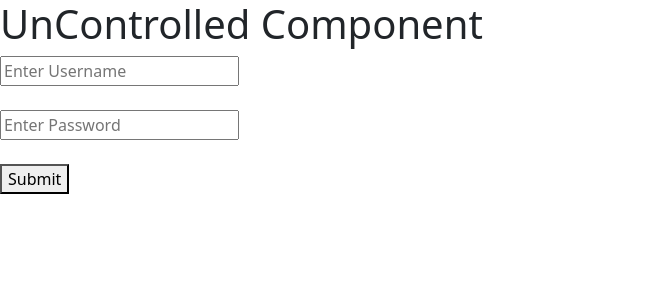
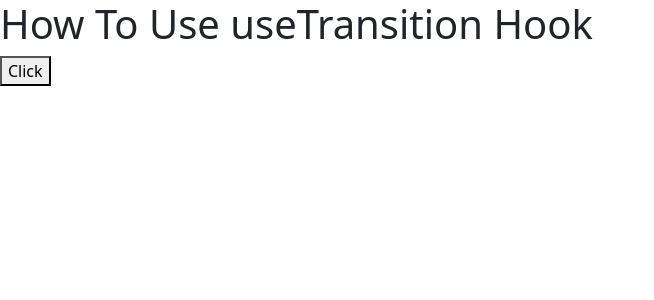
Before and after one commit to Hiii111/-react-code, a React (Vite) app: page / in a window 1280 px wide. Shown: the top 300 px of the page, without its empty margins (0-654 px from the left). Built offline with nearby package versions, Linux system fonts and the light colour scheme.

Commit message:
usetransition

```diff
--- a/src/App.jsx
+++ b/src/App.jsx
@@ -117,11 +117,12 @@ import NestedLoop from "./NestedLoop";
 import ExternalCss from "./externalCss";
 import ReactBootstrap from "./ReactBootrap";
 import UncontrolledComponent from "./uncontrolledComponent";
+import UseTransition from "./UseTransition";
 
 function App(){
   return(
     <div>
-      <UncontrolledComponent />
+      <UseTransition />
     </div>
   )
 }
--- /dev/null
+++ b/src/UseTransition.jsx
@@ -0,0 +1,41 @@
+import React, { useTransition } from 'react';
+
+export default function UseTransition() {
+  const [pending, setTransition] = useTransition();
+
+  const handleButton = () => {
+    setTransition(async () => {
+      await new Promise((res) => setTimeout(res, 5000));
+    });
+  };
+
+  return (
+    <div>
+      <h1>How To Use useTransition Hook</h1>
+
+      {pending && (
+        <div style={{
+          position: 'fixed',
+          top: 0, left: 0,
+          width: '100vw',
+          height: '100vh',
+          backgroundColor: 'rgba(255, 255, 255, 0.8)',
+          display: 'flex',
+          alignItems: 'center',
+          justifyContent: 'center',
+          zIndex: 9999
+        }}>
+          <img
+            src="https://media.tenor.com/kWFpqjRHjJEAAAAM/delete-this-message.gif"
+            style={{ width: '80px' }}
+            alt="Loading..."
+          />
+        </div>
+      )}
+
+      <button disabled={pending} onClick={handleButton}>
+        {pending ? 'Click...' : 'Click'}
+      </button>
+    </div>
+  );
+}
```
